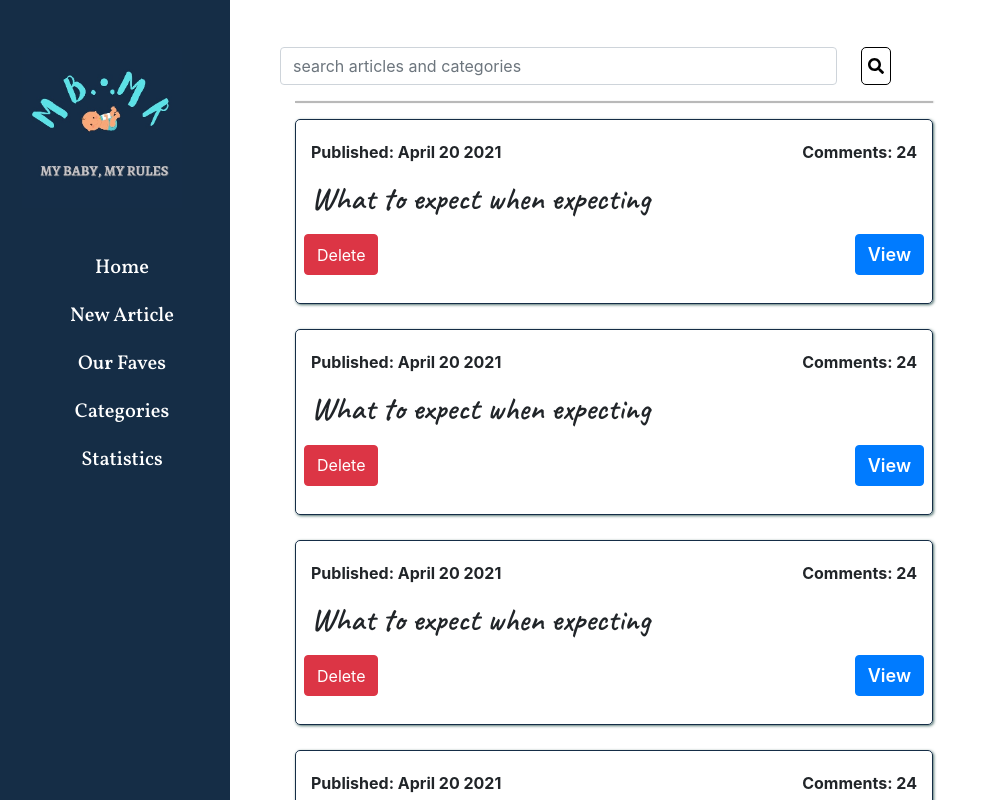
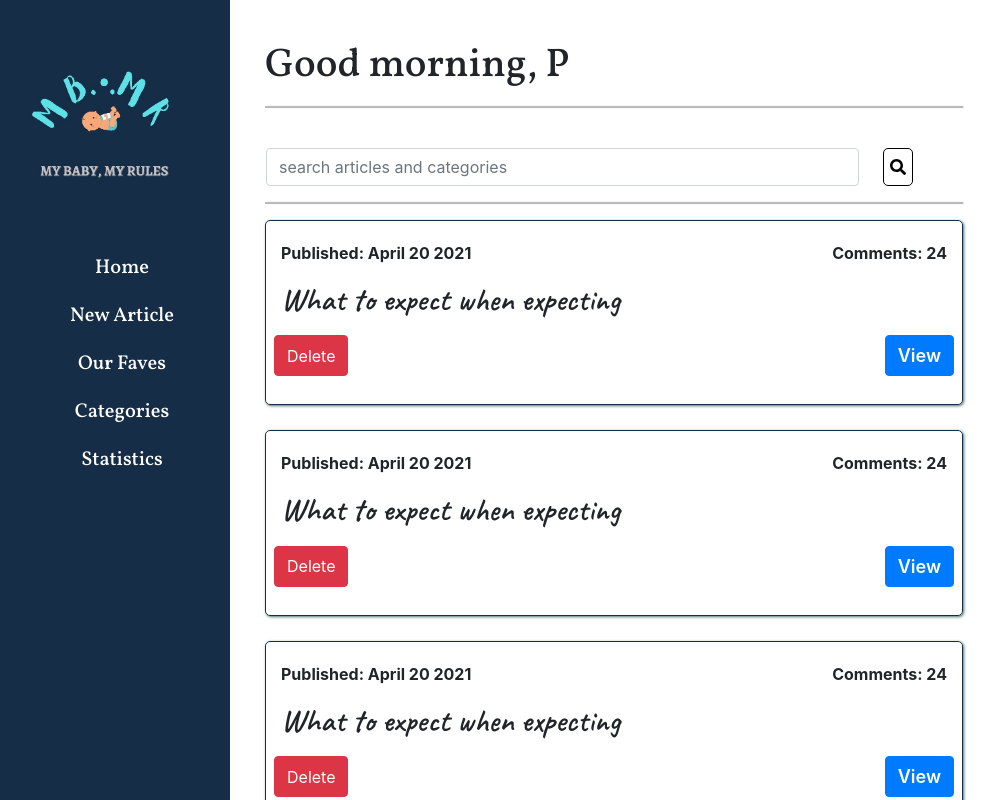
Before and after one commit to A-SmallCoder/My-baby-my-rules, a React (Create React App) app: page /Admin_/Home in a window 1280 px wide. Shown: the whole page, without its empty margins (26-1023 px from the left). Built offline with nearby package versions, Linux system fonts and the light colour scheme.

Commit message:
frontend template completed

```diff
--- a/src/components/UI/ArticleTile/index.js
+++ b/src/components/UI/ArticleTile/index.js
@@ -16,7 +16,7 @@ const ArticleTile = (props) => {
     function deleteArticle (item){
         confirmAlert({
           title: 'Confirm deletion',
-          message: 'Are you sure you want to delete this Article?',
+          message: 'Are you sure you want to delete this Article? This cannot be undone.',
           buttons: [
             {
               label: 'Yes',
--- a/src/containers/AdminHome/index.js
+++ b/src/containers/AdminHome/index.js
@@ -10,9 +10,29 @@ import "./style.css";
 **/
 
 const AdminHome = (props) => {
+
+  const date = new Date();
+  const hours = date.getHours();
+  let timeOfDay;
+
+  if (hours < 12){
+    timeOfDay = 'morning'
+  }else if (hours >= 12 && hours < 17){
+    timeOfDay = 'afternoon'
+  }else if (hours >= 17 && hours < 19){
+    timeOfDay ='evening'
+  }else{
+    timeOfDay = 'night'
+  }
+
   return(
     <div className="adminHome">
-        <form>
+      <div className="greetingDiv">
+        <h1>Good {timeOfDay}, P</h1>
+        <hr/>
+      </div><br/>
+
+      <form className="ml-3">
         <div className="search row gy-2 " >
           <input type="text" className="form-control col-md-10 col-sm-10 mr-4" placeholder="search articles and categories"/>
           <button type="submit" className="sub"><FontAwesomeIcon icon={faSearch}/> </button>
--- a/src/containers/AdminHome/style.css
+++ b/src/containers/AdminHome/style.css
@@ -1,5 +1,5 @@
 .adminHome{
-    padding: 20px 50px;
+    padding: 15px 20px;
 }
 
 .sub{
--- a/src/containers/NewArticle/index.js
+++ b/src/containers/NewArticle/index.js
@@ -24,11 +24,16 @@ const NewArticle = (props) => {
 
   return(
     <div id="newArticle">
-        <h1>New Article</h1><hr/><br/>
+        <h1>New Article</h1><hr/>
         <form>
             <div className="form-group">
                 <label for="title">Title</label><br/>
                 <input type="text" className="form-control title" name="title"/>
+            </div>
+
+            <div className="form-group">
+                <label for="intro">Intro</label><br/>
+                <textarea className="form-control" id="intro" wrap="soft"/>
             </div>
 
             <div className="form-group">
@@ -44,18 +49,23 @@ const NewArticle = (props) => {
             <div className="form-group">
                 <label for="section3">Section 3</label><br/>
                 <textarea className="form-control" id="section3" wrap="soft"/>
+            </div>
+
+            <div className="form-group">
+                <label for="outro">Outro</label><br/>
+                <textarea className="form-control" id="outro" wrap="soft"/>
             </div><br/>
 
-            <h3>Photos</h3  >
+            <h3>Photos</h3>
             <hr/>
-            <div className="row d-flex-justify-content-around p-4 mb-3">
+            <div className="row d-flex-justify-content-around pl-4 pr-4 pt-2 mb-5">
                 <div>
-                    <label for="title">Fave 1</label><br/>
-                    <input type="file" id="photo"></input>
+                    <label for="cover">Cover photo</label><br/>
+                    <input type="file" name="cover"></input>
                 </div>
                 <div>
-                    <label for="title">Fave 1</label><br/>
-                    <input type="file" id="photo"></input>
+                    <label for="photo2">photo 2</label><br/>
+                    <input type="file" name="photo2"></input>
                 </div>
             </div>
 
--- a/src/containers/Stats/index.js
+++ b/src/containers/Stats/index.js
@@ -33,7 +33,7 @@ const Stats = (props) => {
 
   return(
     <div>
-        hi
+        Coming soon
         <div className="chartHolder">
             <Chart data={data} axes={axes} />
         </div>
```
Also changed, not shown: 1 other file (tests, documents, lock files or other folders). Lines whose indentation alone changed are shown as unchanged.
